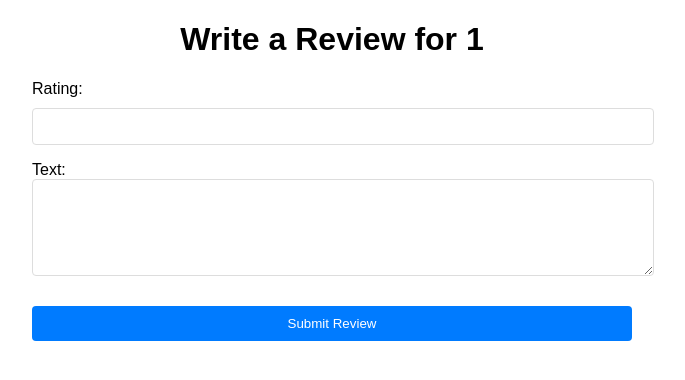
After one commit to jonathan-bruce05/Yelp_Project, a Django app: page /yelpdupe/write_review/1/1/ in a window 1280 px wide. The commit adds this page. Shown: the top 380 px of the page, without its empty margins (308-993 px from the left). Run offline with Django 5.2, Linux system fonts and the light colour scheme; a user stored in the database is signed in.

Commit message:
Writing Reviews Works. Need to fix rest. title for reviews and search page.

```diff
--- a/yelpdupe/forms.py
+++ b/yelpdupe/forms.py
@@ -29,7 +29,7 @@ class UsernameForm(forms.Form):
 class ReviewForm(forms.ModelForm):
     class Meta:
         model = Review
-        fields = ['author_name', 'rating', 'text']
+        fields = ['rating', 'text']
         widgets = {
             'rating': forms.NumberInput(attrs={'min': 1, 'max': 5}),
             'text': forms.Textarea(attrs={'rows': 5}),
--- a/yelpdupe/templates/yelpdupe/reviews.html
+++ b/yelpdupe/templates/yelpdupe/reviews.html
@@ -14,7 +14,7 @@
     <ul>
         {% for review in reviews %}
             <li>
-                <strong>{{ review.author_name }} (Rating: {{ review.rating }})</strong><br>
+                <strong>{{ review.author_name }} Rating: {{ review.rating }}</strong><br>
                 <p>{{ review.text }}</p>
                 <small>{{ review.time }}</small>
             </li>
--- /dev/null
+++ b/yelpdupe/templates/yelpdupe/write_review.html
@@ -0,0 +1,64 @@
+<!DOCTYPE html>
+<html lang="en">
+<head>
+    <meta charset="UTF-8">
+    <meta name="viewport" content="width=device-width, initial-scale=1.0">
+    <title>Write a Review for {{ restaurant_name }}</title>
+    <style>
+        body {
+            font-family: Arial, sans-serif;
+            margin: 20px;
+        }
+        .container {
+            max-width: 600px;
+            margin: auto;
+        }
+        h1 {
+            text-align: center;
+        }
+        form {
+            margin-top: 20px;
+        }
+        textarea {
+            width: 100%;
+            padding: 10px;
+            border: 1px solid #ddd;
+            border-radius: 4px;
+        }
+        input, button {
+            width: 100%;
+            padding: 10px;
+            margin-top: 10px;
+            border: 1px solid #ddd;
+            border-radius: 4px;
+        }
+        button {
+            background-color: #007BFF;
+            color: white;
+            border: none;
+            cursor: pointer;
+        }
+        button:hover {
+            background-color: #0056b3;
+        }
+    </style>
+</head>
+<body>
+    <div class="container">
+        <h1>Write a Review for {{ restaurant_name }}</h1>
+        {% if user.is_authenticated %}
+            <form method="POST">
+                {% csrf_token %}
+                {{ form.as_p }}
+                <button type="submit">Submit Review</button>
+            </form>
+        {% else %}
+            <!-- If the user is not logged in, show a login and signup prompt -->
+            <div class="login-message">
+                <p>You need to <a href="{% url 'login' %}" class="login-button">Log In</a> or
+                <a href="{% url 'register' %}" class="signup-button">Sign Up</a> to write a review.</p>
+            </div>
+        {% endif %}
+    </div>
+</body>
+</html>
--- a/yelpdupe/urls.py
+++ b/yelpdupe/urls.py
@@ -20,4 +20,5 @@ urlpatterns = [
 
     path('restaurant/<str:place_id>/', views.restaurant_details, name='restaurant_details'),
     path('reviews/', reviews_viewer, name='reviews_viewer'),
+    path('write_review/<str:place_id>/<str:restaurant_name>/', views.write_review, name='write_review'),
 ]
--- a/yelpdupe/views.py
+++ b/yelpdupe/views.py
@@ -3,11 +3,13 @@ from datetime import datetime
 from django.core.paginator import Paginator
 import requests
 from .models import Review
+from django.contrib.auth.decorators import login_required
+
 from django.shortcuts import render, redirect
 from django.http import HttpResponse
 
 #Imports used for Restaurant search
-from yelpdupe.forms import SearchForm, ReviewForm
+from yelpdupe.forms import SearchForm, ReviewForm, RegisterForm
 from django.conf import settings
 
 from django.contrib.auth.forms import AuthenticationForm
@@ -21,6 +23,7 @@ from django.contrib.auth.hashers import make_password
 from django.shortcuts import render, redirect
 from django.contrib import messages
 from .forms import UsernameForm
+
 #
 def home(request):
     return render(request, 'yelpdupe/home.html')
@@ -141,13 +144,20 @@ def get_reviews(place_id):
 
 def reviews_viewer(request):
     place_id = request.GET.get('place_id')
+    restaurant_name = request.GET.get('restaurant_name', 'Unknown Restaurant')
+
     google_reviews = get_reviews(place_id) if place_id else []
     user_reviews = Review.objects.filter(place_id=place_id)
-    # display time
+
+    # Google reviews time formatting
     for review in google_reviews:
         timestamp = review.get('time')
-        review_time = datetime.utcfromtimestamp(timestamp).strftime('%Y-%m-%d %H:%M:%S') if timestamp else None
+        review_time = datetime.utcfromtimestamp(timestamp).strftime('%B %d, %Y') if timestamp else None
+        review['time'] = review_time
 
+    # User reviews time formatting
+    for review in user_reviews:
+        review.time = review.time.strftime('%B %d, %Y')
 
     # Review form
     if request.method == 'POST':
@@ -172,12 +182,30 @@ def reviews_viewer(request):
     return render(request, 'yelpdupe/reviewsearch.html', {
         'page_obj': page_obj,
         'place_id': place_id,
+        'restaurant_name': restaurant_name,
         'form': form,
     })
 
-    # Find commit to main, figure out user auth confirmation/usrname
-    # Write review
-    # Push to database
+@login_required(login_url='/login/')
+def write_review(request, place_id, restaurant_name):
+    if request.method == 'POST':
+        form = ReviewForm(request.POST)
+        if form.is_valid():
+            new_review = form.save(commit=False)
+            new_review.place_id = place_id
+            new_review.author_name = request.user.username  # Use logged-in user's username
+            new_review.time = datetime.now()  # Add the current time for the review
+            new_review.save()
+
+            return redirect(reverse('reviews_viewer') + f'?place_id={place_id}')
+    else:
+        form = ReviewForm()
+
+    return render(request, 'yelpdupe/write_review.html', {
+        'form': form,
+        'place_id': place_id,
+        'restaurant_name': restaurant_name,  # Pass restaurant name to the template
+    })
 
 
 
```
Also changed, not shown: yelpdupe/templates/yelpdupe/reviewsearch.html (+18 -31 lines), yelpdupe/templates/yelpdupe/search.html (+15 -8 lines), yelpdupe/templates/yelpdupe/writereview.html (deleted, +0 -10 lines), db.sqlite3.
